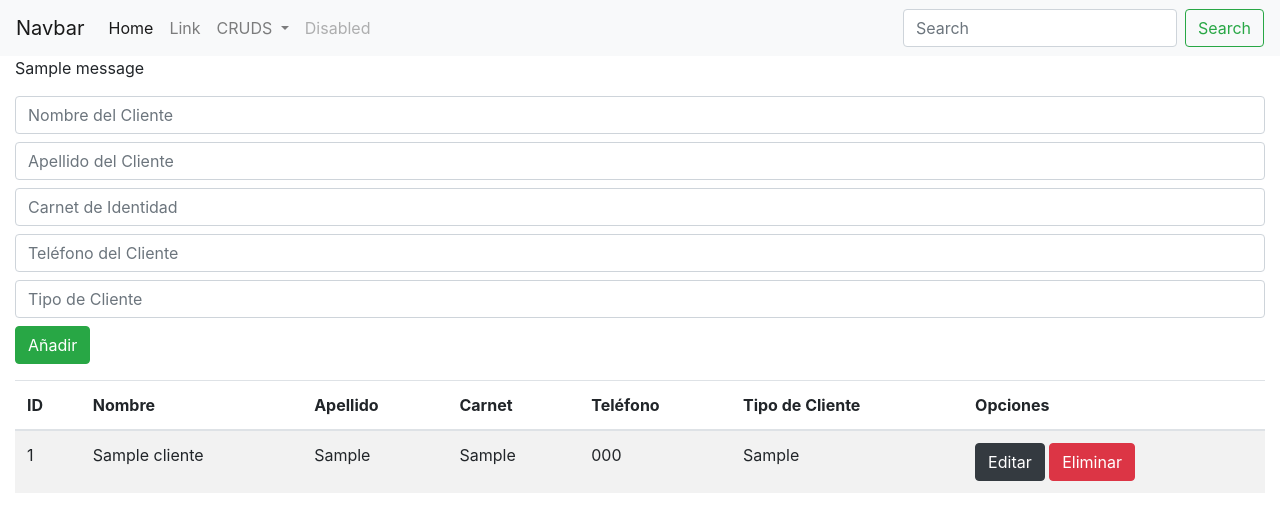
After one commit to JorgeMedranoGit/OpenGym, a Flask app: page /clientes in a window 1280 px wide. The commit adds this page. Shown: the top 532 px of the page. Run offline with Flask 3, Linux system fonts and the light colour scheme; tables that the repository leaves empty hold one stand-in row (values such as "Sample post"); one stand-in notice (Sample message) is shown.

Commit message:
cambiosNafta

```diff
--- a/app.py
+++ b/app.py
@@ -50,6 +50,30 @@ class Proveedores(db.Model):
         self.correo = stock
     def __repr__(self):
         return f'<Proveedor {self.nombre}, Telefono: {self.telefono}, Correo: {self.correo}>'
+
+
+
+class Clientes(db.Model):
+    __tablename__ = 'clientes'
+
+    _id = db.Column("idcliente", db.Integer, primary_key=True, autoincrement=True)
+    nombre = db.Column(db.String(50), nullable=False)
+    apellido = db.Column(db.String(50), nullable=False)
+    carnet = db.Column(db.String(20), nullable=False)
+    telefono = db.Column(db.String(15), nullable=True)
+    tipocliente = db.Column(db.String(50), nullable=False)
+    activo = db.Column(db.Boolean, nullable=False, default=True)
+
+    def __init__(self, nombre, apellido, carnet, telefono, tipocliente, activo=True):
+        self.nombre = nombre
+        self.apellido = apellido
+        self.carnet = carnet
+        self.telefono = telefono
+        self.tipocliente = tipocliente
+        self.activo = activo
+
+    def __repr__(self):
+        return f'<Cliente {self.nombre} {self.apellido}, Tipo: {self.tipocliente}, Activo: {self.activo}>'
 # Crear las tablas antes de que arranque la aplicación
 
 @app.route("/")
@@ -195,8 +219,7 @@ def eliminarProveedor(id):
     flash("Proveedor eliminado exitosamente!")
     return redirect("/proveedores")
 
-if __name__ == "__main__":
-    app.run(debug=True)
+
 
 class Empleado(db.Model):
     __tablename__ = 'empleados'
@@ -275,3 +298,60 @@ def eliminar_empleado_por_id(empleado_id):
     empleado = Empleado.query.get(empleado_id)
     db.session.delete(empleado)
     db.session.commit()
+
+
+
+@app.route("/clientes", methods=["POST", "GET"])
+def clientesCrud():
+    if request.method == "POST":
+        nombre = request.form['nombre_cliente']
+        apellido = request.form['apellido_cliente']
+        carnet = request.form['carnet_cliente']
+        telefono = request.form['telefono_cliente']
+        tipocliente = request.form['tipocliente_cliente']
+        cliente_id = request.form.get('cliente_id')
+        #Editar cliente
+        if cliente_id:
+            cliente = Clientes.query.get(cliente_id)
+            cliente.nombre = nombre
+            cliente.apellido = apellido
+            cliente.carnet = carnet
+            cliente.telefono = telefono
+            cliente.tipocliente = tipocliente
+            db.session.commit()
+            flash("Cliente editado exitosamente!")
+        else:
+            nuevo_cliente = Clientes(nombre, apellido, carnet, telefono, tipocliente)
+            db.session.add(nuevo_cliente)
+            db.session.commit()
+            flash("Cliente añadido exitosamente!")
+        return redirect("/clientes")
+    # Obtener datos
+    clientes = Clientes.query.all()
+    return render_template("clientes.html", clientes=clientes)
+
+
+@app.route("/clientes/editar/<int:id>", methods=["GET"])
+def editarCliente(id):
+    cliente = Clientes.query.get(id)
+    return render_template("clientes.html", cliente=cliente, clientes=Clientes.query.all())
+
+@app.route("/clientes/eliminar/<int:id>", methods=["POST"])
+def eliminarCliente(id):
+    cliente = Clientes.query.get(id)
+    db.session.delete(cliente)
+    db.session.commit()
+    flash("Cliente eliminado exitosamente!")
+    return redirect("/clientes")
+
+
+
+
+
+
+
+
+
+
+if __name__ == "__main__":
+    app.run(debug=True)
--- a/templates/base.html
+++ b/templates/base.html
@@ -16,7 +16,7 @@
         <div class="collapse navbar-collapse" id="navbarSupportedContent">
           <ul class="navbar-nav mr-auto">
             <li class="nav-item active">
-              <a class="nav-link" href="#">Home <span class="sr-only">(current)</span></a>
+              <a class="nav-link" href="/">Home <span class="sr-only">(current)</span></a>
             </li>
             <li class="nav-item">
               <a class="nav-link" href="/">Link</a>
@@ -29,9 +29,9 @@
                 <a class="dropdown-item" href="/productos">Productos</a>
                 <a class="dropdown-item" href="/proveedores">Proveedores</a>
                 <a class="dropdown-item" href="/empleados">Empleados</a>
-                <a class="dropdown-item" href="#">Another action</a>
+                <a class="dropdown-item" href="/clientes">Clientes</a>
                 <div class="dropdown-divider"></div>
-                <a class="dropdown-item" href="#">Something else here</a>
+                <a class="dropdown-item" href="#">Muy pronto...</a>
               </div>
             </li>
             <li class="nav-item">
--- /dev/null
+++ b/templates/clientes.html
@@ -0,0 +1,55 @@
+{% extends "base.html" %}
+{% block title %}Clientes{% endblock %}
+{% block content %}
+{% with messages = get_flashed_messages() %}
+    {% if messages %}
+        {% for msg in messages %}
+            <p>{{ msg }}</p>
+        {% endfor %}
+    {% endif %}
+{% endwith %}
+
+<!-- Formulario para crear o actualizar clientes -->
+<form action="/clientes" method="post" class="form mt-3">
+    <input class="form-control mt-2" type="hidden" name="cliente_id" value="{{ cliente._id if cliente else '' }}">
+    <input class="form-control mt-2" type="text" name="nombre_cliente" placeholder="Nombre del Cliente" value="{{ cliente.nombre if cliente else '' }}" required>
+    <input class="form-control mt-2" type="text" name="apellido_cliente" placeholder="Apellido del Cliente" value="{{ cliente.apellido if cliente else '' }}" required>
+    <input class="form-control mt-2" type="text" name="carnet_cliente" placeholder="Carnet de Identidad" value="{{ cliente.carnet if cliente else '' }}" required>
+    <input class="form-control mt-2" type="text" name="telefono_cliente" placeholder="Teléfono del Cliente" value="{{ cliente.telefono if cliente else '' }}">
+    <input class="form-control mt-2" type="text" name="tipocliente_cliente" placeholder="Tipo de Cliente" value="{{ cliente.tipocliente if cliente else '' }}" required>
+    <input class="btn btn-success mt-2" type="submit" value="{{ 'Actualizar' if cliente else 'Añadir' }}"/>
+</form>
+
+<!-- Tabla de clientes -->
+<table class="table table-striped mt-3">
+    <thead>
+        <tr>
+            <th>ID</th>
+            <th>Nombre</th>
+            <th>Apellido</th>
+            <th>Carnet</th>
+            <th>Teléfono</th>
+            <th>Tipo de Cliente</th>
+            <th>Opciones</th>
+        </tr>
+    </thead>
+    <tbody>
+        {% for cliente in clientes %}
+        <tr>
+            <td>{{ cliente._id }}</td>
+            <td>{{ cliente.nombre }}</td>
+            <td>{{ cliente.apellido }}</td>
+            <td>{{ cliente.carnet }}</td>
+            <td>{{ cliente.telefono }}</td>
+            <td>{{ cliente.tipocliente }}</td>
+            <td>
+                <a href="/clientes/editar/{{ cliente._id }}" class="btn btn-dark">Editar</a>
+                <form action="/clientes/eliminar/{{ cliente._id }}" method="post" style="display:inline;">
+                    <button type="submit" class="btn btn-danger">Eliminar</button>
+                </form>
+            </td>
+        </tr>
+        {% endfor %}
+    </tbody>
+</table>
+{% endblock %}
```
